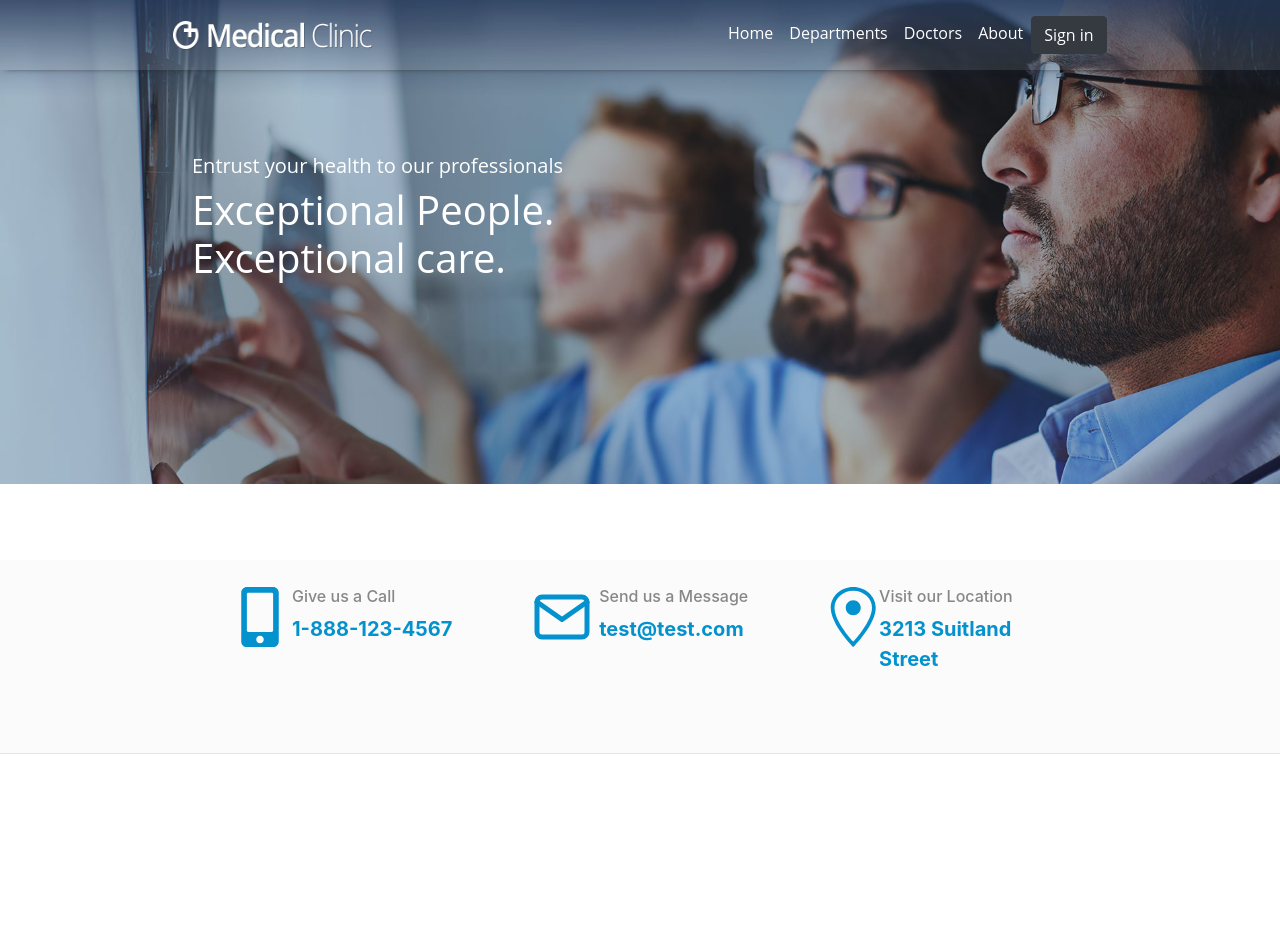
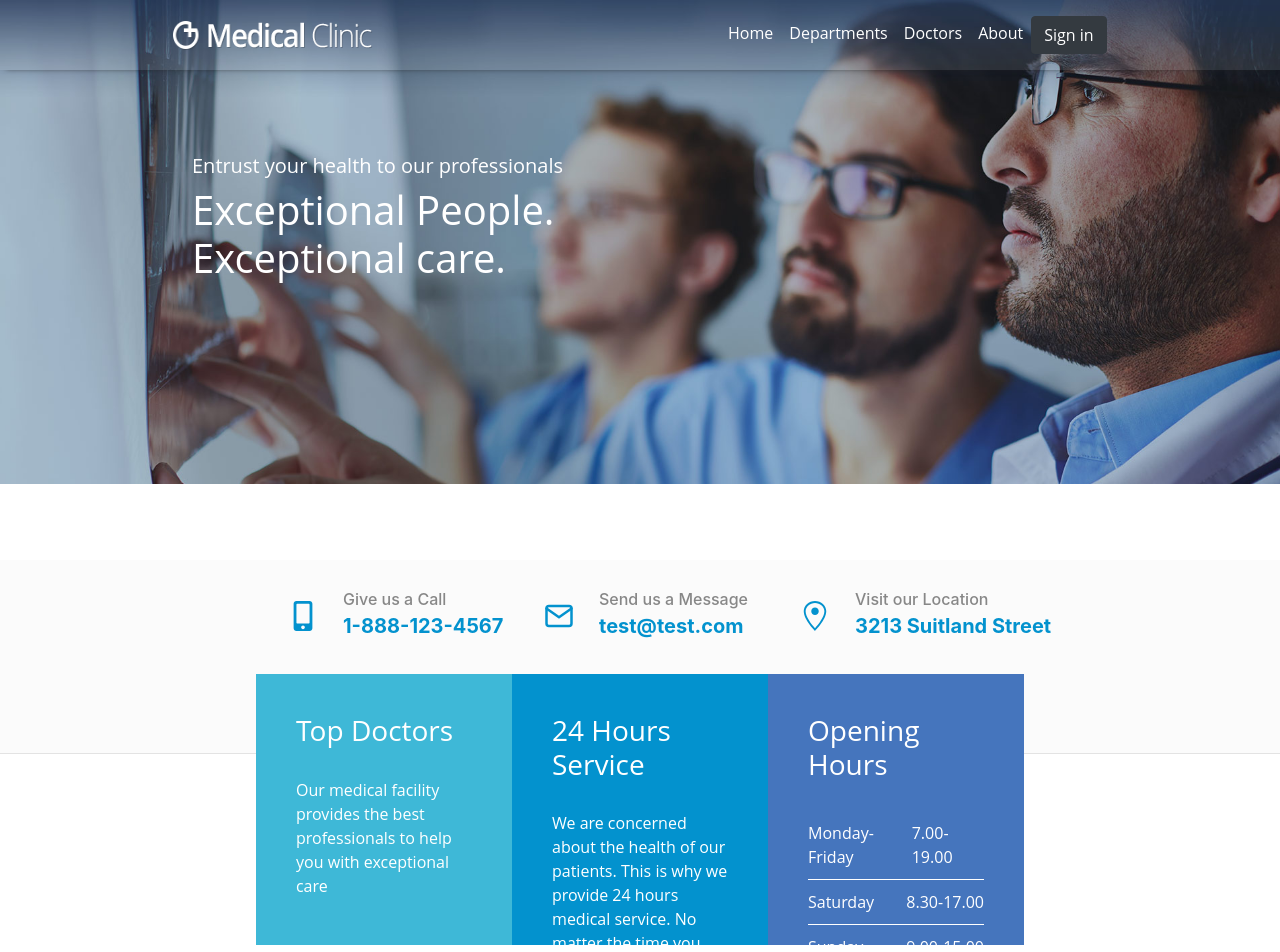
Before and after one commit to IvayloMarinov95/healthcaresystem, a React (Create React App) app in the folder client/: page / in a window 1280 px wide. Shown: the top 952 px of the page. Before the commit the page ends 800 px from the top, so only its background shows below. Built offline with nearby package versions, Linux system fonts and the light colour scheme.

Commit message:
add InformationBoxes and fix some styling

```diff
--- a/client/src/components/HomePage/Contacts/Contact/Contact.module.scss
+++ b/client/src/components/HomePage/Contacts/Contact/Contact.module.scss
@@ -2,17 +2,24 @@
 
 .text {
   color: rgba(58, 58, 58, 0.6);
+  margin-bottom: 2px;
 }
 
 .container {
-  margin-top: 3%;
   display: flex;
-  justify-content: space-around;
+  align-items: center;
   width: 25%;
-  color: $blue;
+  margin-top: 30px;
 }
 
 .provider {
   font-weight: bold;
   font-size: 20px;
+  color: $blue;
+  width: 200px;
 }
+
+.icon {
+  color: $blue;
+  margin-right: 25px;
+}
--- a/client/src/components/HomePage/Contacts/Contact/Contact.tsx
+++ b/client/src/components/HomePage/Contacts/Contact/Contact.tsx
@@ -8,7 +8,7 @@ interface Props {
 }
 const Contact: React.FC<Props> = ({ icon, text, provider }) => (
   <div className={styles.container}>
-    {icon}
+    <div className={styles.icon}>{icon}</div>
     <div>
       <h6 className={styles.text}>{text}</h6>
       <div className={styles.provider}>{provider}</div>
--- a/client/src/components/HomePage/Contacts/Contacts.module.scss
+++ b/client/src/components/HomePage/Contacts/Contacts.module.scss
@@ -3,7 +3,7 @@
   background: #fbfbfb;
   border-bottom: 1px solid #e3e3e3;
   display: flex;
+  align-items: flex-start;
   justify-content: space-around;
-  padding-left: 15%;
-  padding-right: 15%;
+  padding: 0 20% 0 20%;
 }
--- a/client/src/components/HomePage/Contacts/Contacts.tsx
+++ b/client/src/components/HomePage/Contacts/Contacts.tsx
@@ -8,17 +8,17 @@ import styles from "./Contacts.module.scss";
 const Contacts: React.FC = () => (
   <div className={styles.container}>
     <Contact
-      icon={<FaMobileAlt size={60} />}
+      icon={<FaMobileAlt size={30} />}
       text="Give us a Call"
       provider="1-888-123-4567"
     />
     <Contact
-      icon={<FiMail size={60} />}
+      icon={<FiMail size={30} />}
       text="Send us a Message"
       provider="test@test.com"
     />
     <Contact
-      icon={<GoLocation size={60} />}
+      icon={<GoLocation size={30} />}
       text="Visit our Location"
       provider="3213 Suitland Street"
     />
--- a/client/src/components/HomePage/components/HomePage.tsx
+++ b/client/src/components/HomePage/components/HomePage.tsx
@@ -1,11 +1,13 @@
 import Carousel from "./Carousel/Slider";
 import Contacts from "../Contacts/Contacts";
+import InformationBoxes from "./InformationBoxes/InformationBoxes";
 import React from "react";
 
 const HomePage: React.FC = () => (
   <>
     <Carousel />
     <Contacts />
+    <InformationBoxes />
   </>
 );
 
--- /dev/null
+++ b/client/src/components/HomePage/components/InformationBoxes/InformationBox/InformationBox.module.scss
@@ -0,0 +1,10 @@
+.container {
+  font-family: "Open Sans", Arial, Helvetica, "Nimbus Sans L", sans-serif;
+  width: 400px;
+  padding: 40px;
+  color: white;
+}
+
+.service {
+  margin-bottom: 30px;
+}
--- /dev/null
+++ b/client/src/components/HomePage/components/InformationBoxes/InformationBox/InformationBox.tsx
@@ -0,0 +1,20 @@
+import React from "react";
+import classNames from "classnames";
+import styles from "./InformationBox.module.scss";
+
+interface Props {
+  style: string;
+  service: string;
+  description: string | React.ReactNode;
+}
+
+const InformationBox: React.FC<Props> = ({ style, service, description }) => (
+  <div className={classNames(styles.container, style)}>
+    <div className={styles.service}>
+      <h3>{service}</h3>
+    </div>
+    <div>{description}</div>
+  </div>
+);
+
+export default InformationBox;
--- /dev/null
+++ b/client/src/components/HomePage/components/InformationBoxes/InformationBoxes.module.scss
@@ -0,0 +1,21 @@
+@import "../../../variables.scss";
+
+.container {
+  height: 271px;
+  padding: 0 20% 0 20%;
+  position: relative;
+  display: flex;
+  margin-top: -80px;
+}
+
+.topDoctors {
+  background: $light-blue;
+}
+
+.service {
+  background: $blue;
+}
+
+.openingHours {
+  background: $dark-blue;
+}
--- /dev/null
+++ b/client/src/components/HomePage/components/InformationBoxes/InformationBoxes.tsx
@@ -0,0 +1,26 @@
+import InformationBox from "./InformationBox/InformationBox";
+import OpeningHours from "./OpeningHours/OpeningHours";
+import React from "react";
+import styles from "./InformationBoxes.module.scss";
+
+const InformationBoxes: React.FC = () => (
+  <div className={styles.container}>
+    <InformationBox
+      style={styles.topDoctors}
+      service="Top Doctors"
+      description="Our medical facility provides the best professionals to help you with exceptional care"
+    />
+    <InformationBox
+      style={styles.service}
+      service="24 Hours Service"
+      description="We are concerned about the health of our patients. This is why we provide 24 hours medical service. No matter the time you visit us we will not turn you back"
+    />
+    <InformationBox
+      style={styles.openingHours}
+      service="Opening Hours"
+      description={<OpeningHours />}
+    />
+  </div>
+);
+
+export default InformationBoxes;
--- /dev/null
+++ b/client/src/components/HomePage/components/InformationBoxes/OpeningHours/OpeningHours.module.scss
@@ -0,0 +1,6 @@
+.section {
+  display: flex;
+  justify-content: space-between;
+  border-bottom: 1px groove white;
+  padding: 10px 0 10px 0;
+}
--- /dev/null
+++ b/client/src/components/HomePage/components/InformationBoxes/OpeningHours/OpeningHours.tsx
@@ -0,0 +1,21 @@
+import React from "react";
+import styles from "./OpeningHours.module.scss";
+
+const OpeningHours: React.FC = () => (
+  <>
+    <div className={styles.section}>
+      <span>Monday-Friday</span>
+      <span>7.00-19.00</span>
+    </div>
+    <div className={styles.section}>
+      <span>Saturday</span>
+      <span>8.30-17.00</span>
+    </div>
+    <div className={styles.section}>
+      <span>Sunday</span>
+      <span>9.00-15.00</span>
+    </div>
+  </>
+);
+
+export default OpeningHours;
```
